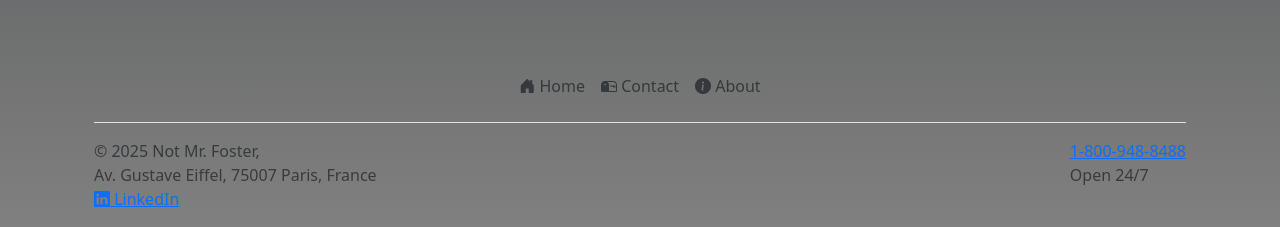
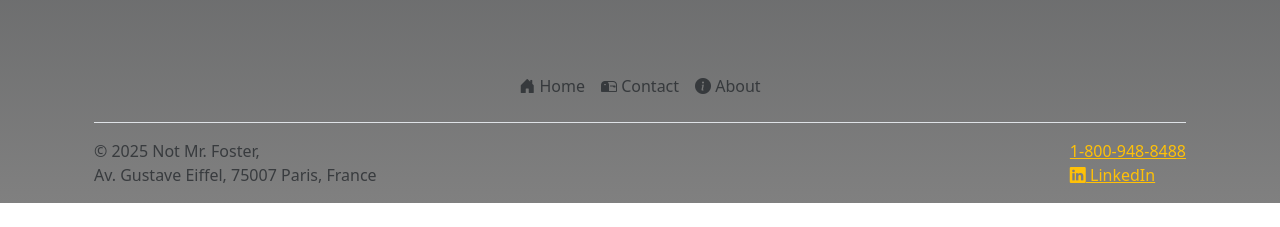
Before and after one commit to shakiba77/Holiday-Site, a plain HTML site: page about.html in a window 1280 px wide. Shown: the part 858-1085 px from the top of the page. After the commit the page ends 1061 px from the top, so only its background shows below. Drawn offline with nearby package versions, Linux system fonts and the light colour scheme.

Commit message:
footer fix

```diff
--- a/about.html
+++ b/about.html
@@ -154,7 +154,7 @@
                 to move from their rotten ways, and for that reason, The Bread
                 Man has decided to allow some tradition to remain, humanity
                 should be grateful.<br /><br />Credits:<br />All images from
-                Wikimedia Commons,<br />Bread Man visuals from the YouTube Video
+                Wikimedia Commons,<br />Information collected from Wikipedia,<br>Bread Man visuals from the YouTube Video
                 below.
               </p>
             </main>
@@ -201,12 +201,15 @@
               </ul>
               <p class="float-start text-body-secondary">
                 © 2025 Not Mr. Foster, <br />Av. Gustave Eiffel, 75007 Paris,
-                France<br /><a href="https://www.linkedin.com/in/ericfoster9"
+                France
+              </p>
+              <p class="float-end text-body-secondary">
+                <a class="text-warning" href="tel:18009488488">1-800-948-8488</a
+                ><br /><a
+                  class="text-warning"
+                  href="https://www.linkedin.com/in/ericfoster9"
                   ><i class="bi bi-linkedin"></i> LinkedIn</a
                 >
-              </p>
-              <p class="float-end text-body-secondary">
-                <a href="tel:18009488488">1-800-948-8488</a><br />Open 24/7
               </p>
             </footer>
           </div>
```
Also changed, not shown: blank.html (+7 -4 lines), contact.html (+7 -4 lines), holiday-pages/holiday1.html (+7 -4 lines), holiday-pages/holiday2.html (+7 -4 lines), holiday-pages/holiday3.html (+7 -4 lines), holiday-pages/holiday4.html (+7 -4 lines), holiday-pages/holiday5.html (+7 -4 lines), holiday-pages/holiday6.html (+7 -4 lines), holiday-pages/holiday7.html (+7 -4 lines), holiday-pages/holiday8.html (+7 -4 lines), holiday-pages/holiday9.html (+7 -4 lines), index.html (+7 -4 lines).
